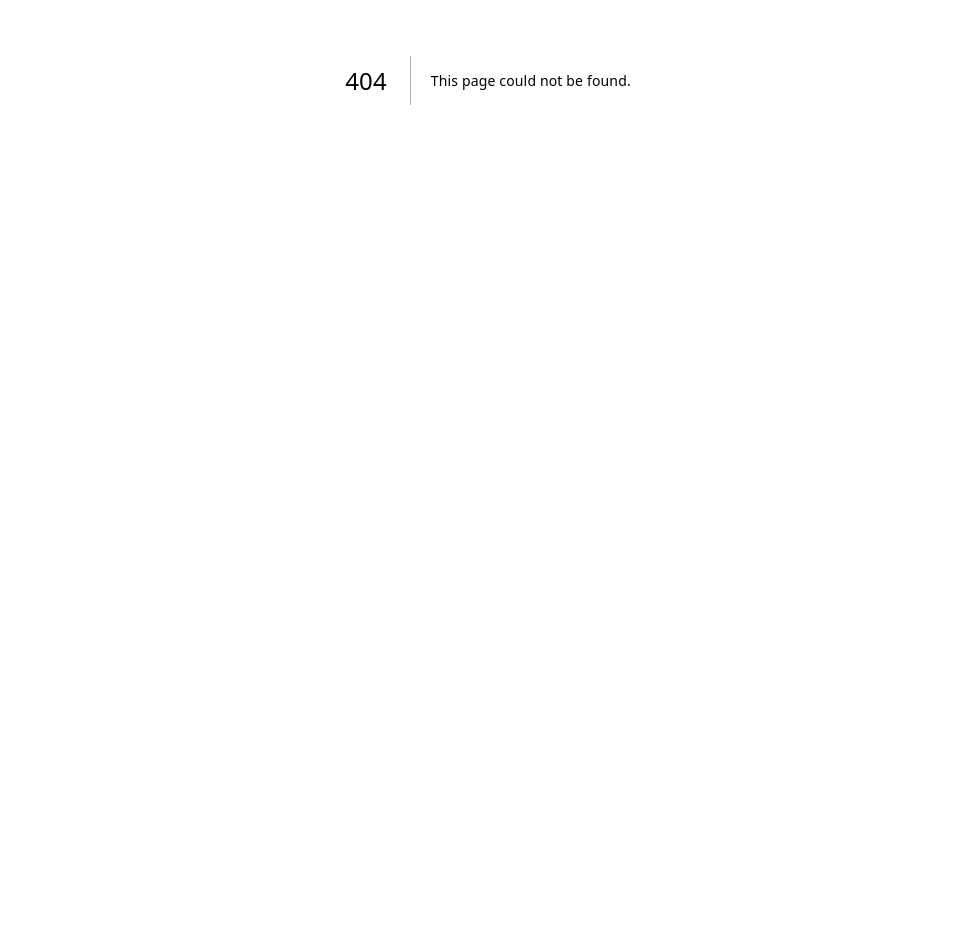
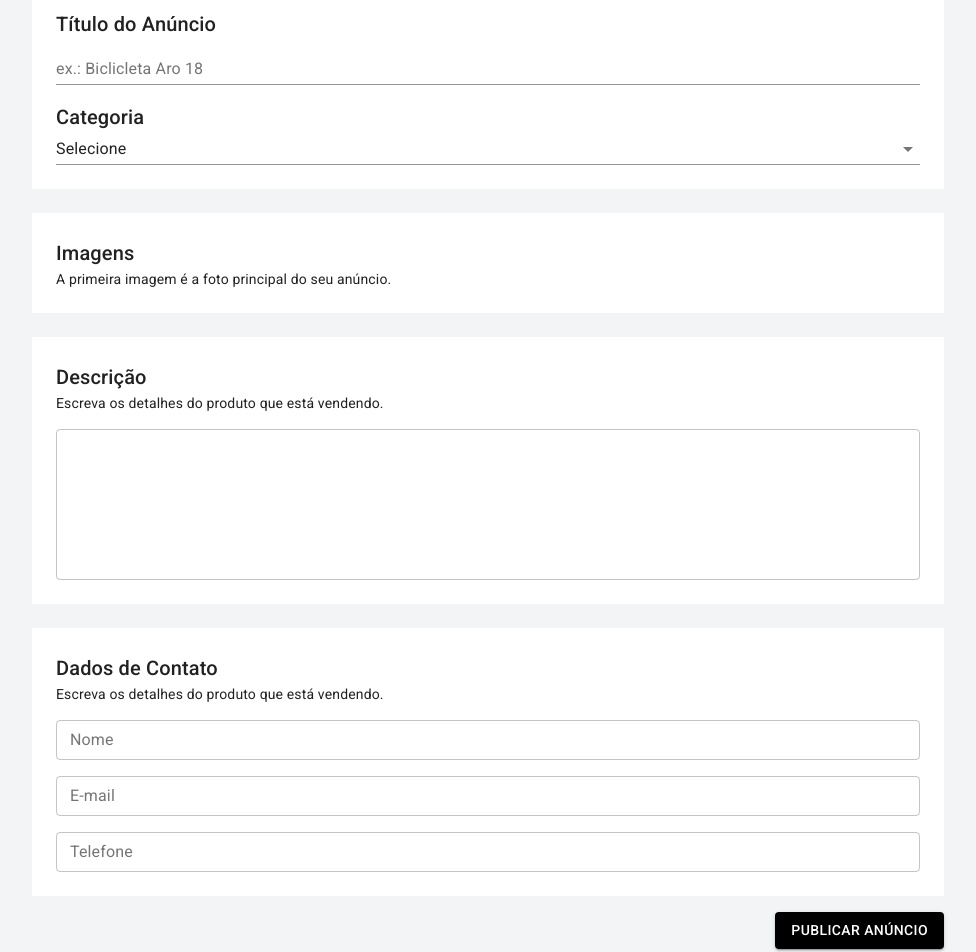
Before and after one commit to HebertZanatelli/anunx, a Next.js app: page /users/publish in a window 1280 px wide. Before the commit this address had no page. Shown: the part 320-1272 px from the top of the page, without its empty margins (152-1128 px from the left). Before the commit the page ends 800 px from the top, so only its background shows below. Built offline with nearby package versions, Linux system fonts and the light colour scheme.

Commit message:
adicionando pagina de publicar anuncio

```diff
--- /dev/null
+++ b/pages/users/publish.js
@@ -0,0 +1,161 @@
+import {
+    Box,
+    Button,
+    Container,
+    Select,
+    TextField,
+    Typography
+} from '@material-ui/core'
+import { makeStyles } from '@material-ui/core/styles'
+
+import TemplateDefault from '../../src/templates/Default'
+
+const useStyles = makeStyles((theme) => {
+    return (
+        {
+            container: {
+                padding: theme.spacing(8, 0, 6)
+            },
+            box: {
+                backgroundColor: theme.palette.background.white,
+                padding: theme.spacing(3),
+                marginTop: theme.spacing(3),
+            },
+            espaco: {
+                marginTop: theme.spacing(2)
+            }
+        }
+    )
+})
+
+const Publish = () => {
+    const classes = useStyles()
+    return (
+        <TemplateDefault>
+            <Container maxWidth='sm' className={classes.container}>
+                <Typography component='h1' variant='h2' align='center' color='textPrimary'>
+                    Publicar Anúncio
+                </Typography>
+                <Typography component='h5' variant='h5' align='center' color='textPrimary'>
+                    Quanto mais detalhado, melhor!
+                </Typography>
+            </Container>
+
+            <Container maxWidth='md'>
+                <Box className={classes.box}>
+                    <Typography component='h6' variant='h6' color='textPrimary'>
+                        Título do Anúncio
+                    </Typography>
+                    <TextField
+                        label='ex.: Biclicleta Aro 18'
+                        size='small'
+                        fullWidth
+                    />
+                    <Typography component='h6' variant='h6' color='textPrimary' className={classes.espaco}>
+                        Categoria
+                    </Typography>
+                    <Select
+                        native
+                        value=''
+                        fullWidth
+                        onChange={() => { }}
+                        inputProps={{
+                            name: 'age'
+                        }}
+                    >
+                        <option value=''>Selecione</option>
+                        <option value={1}>Bebê e Crianças</option>
+                        <option value={1}>Agricultura</option>
+                        <option value={1}>Moda</option>
+                        <option value={1}>Carros, Motos e Barcos</option>
+                        <option value={1}>Serviços</option>
+                        <option value={1}>Lazer</option>
+                        <option value={1}>Animais</option>
+                        <option value={1}>Móveis, Casa e Jardim</option>
+                        <option value={1}>Imóveis</option>
+                        <option value={1}>Equipamentos e Ferramentas</option>
+                        <option value={1}>Celulares e Tablets</option>
+                        <option value={1}>Esporte</option>
+                        <option value={1}>Tecnologia</option>
+                        <option value={1}>Empregos</option>
+                        <option value={1}>Outros</option>
+                    </Select>
+
+                </Box>
+
+            </Container>
+
+            <Container maxWidth='md'>
+                <Box className={classes.box}>
+                    <Typography component='h6' variant='h6' color='textPrimary'>
+                        Imagens
+                    </Typography>
+                    <Typography component='div' variant='body2' color='textPrimary'>
+                        A primeira imagem é a foto principal do seu anúncio.
+                    </Typography>
+                </Box>
+            </Container>
+
+            <Container maxWidth='md'>
+                <Box className={classes.box}>
+                    <Typography component='h6' variant='h6' color='textPrimary'>
+                        Descrição
+                    </Typography>
+                    <Typography component='div' variant='body2' color='textPrimary'>
+                        Escreva os detalhes do produto que está vendendo.
+                    </Typography>
+                    <TextField
+                        multiline
+                        minRows={6}
+                        variant='outlined'
+                        fullWidth
+                        className={classes.espaco}
+                    />
+                </Box>
+            </Container>
+
+            <Container maxWidth='md'>
+                <Box className={classes.box}>
+                    <Typography component='h6' variant='h6' color='textPrimary'>
+                        Dados de Contato
+                    </Typography>
+                    <Typography component='div' variant='body2' color='textPrimary'>
+                        Escreva os detalhes do produto que está vendendo.
+                    </Typography>
+                    <TextField
+                        label='Nome'
+                        size='small'
+                        variant='outlined'
+                        fullWidth
+                        className={classes.espaco}
+                    />
+                    <TextField
+                        label='E-mail'
+                        size='small'
+                        variant='outlined'
+                        fullWidth
+                        className={classes.espaco}
+                    />
+                    <TextField
+                        label='Telefone'
+                        size='small'
+                        variant='outlined'
+                        fullWidth
+                        className={classes.espaco}
+                    />
+                </Box>
+
+            </Container>
+
+            <Container maxWidth='md' className={classes.espaco}>
+                <Box align='right'>
+                    <Button variant='contained' color='primary'>Publicar Anúncio</Button>
+                </Box>
+            </Container>
+
+        </TemplateDefault>
+
+    )
+}
+
+export default Publish
--- a/src/components/Footer.js
+++ b/src/components/Footer.js
@@ -1,8 +1,8 @@
 
-const Footer = ({msg}) => {
+const Footer = () => {
     return(
         <>
-        {msg}
+        Footer
         </>
     )
 }
--- a/src/templates/Default.js
+++ b/src/templates/Default.js
@@ -6,7 +6,7 @@
         <>
             <Header />
             {children}
-            <Footer msg='Footer teste ' />
+            <Footer />
         </>
     )
 }
--- a/src/theme.js
+++ b/src/theme.js
@@ -4,8 +4,11 @@
     palette: {
         primary: {
             main: '#000000'
+        },
+        background: {
+            default: 'rgb(242, 244, 245)',
+            white: 'white'
         }
-
     }
 })
 
```
